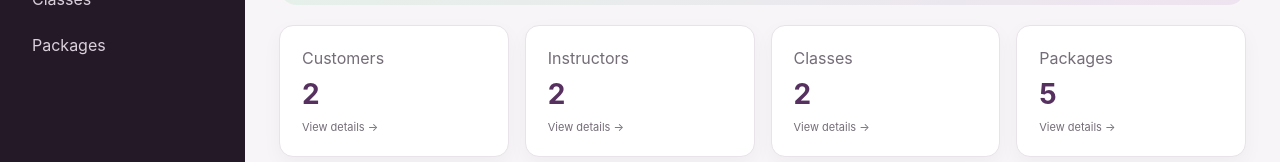
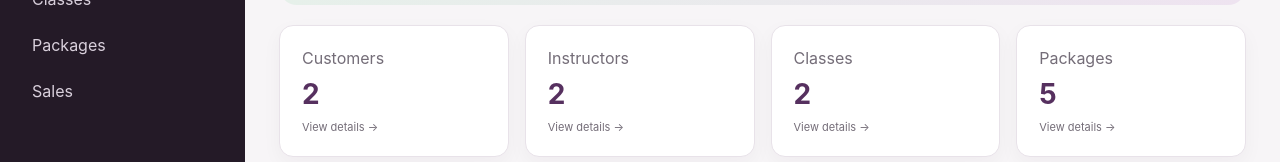
Before and after one commit to blahblahyaddayadda/PrjtPt1, a React (Vite) app: page / in a window 1280 px wide. Shown: the part 260-422 px from the top of the page. Built offline with nearby package versions, Linux system fonts and the light colour scheme.

Commit message:
Connect Sales page to dashboard navigation

```diff
--- a/App.js
+++ b/App.js
@@ -29,7 +29,7 @@ const starter = {
   sales: [], attendance: []
 };
 
-const nav = ['Dashboard', 'Instructors', 'Customers', 'Classes', 'Packages'];
+const nav = ['Dashboard', 'Instructors', 'Customers', 'Classes', 'Packages', 'Sales'];
 
 function Field({ label, children }) { return <label><span>{label}</span>{children}</label>; }
 function Empty({ text = 'No records yet.' }) { return <div className="empty">{text}</div>; }
@@ -281,7 +281,15 @@ export default function App() {
         Packages: <Packages
             data={db.packages}
             setData={set('packages')}
+        />,
+        Sales: <Sales
+            data={db.sales}
+            setData={set('sales')}
+            customers={db.customers}
+            setCustomers={set('customers')}
+            packages={db.packages}
         />
+
     }), [db]);
     return <div className="app">
         <aside>
```
